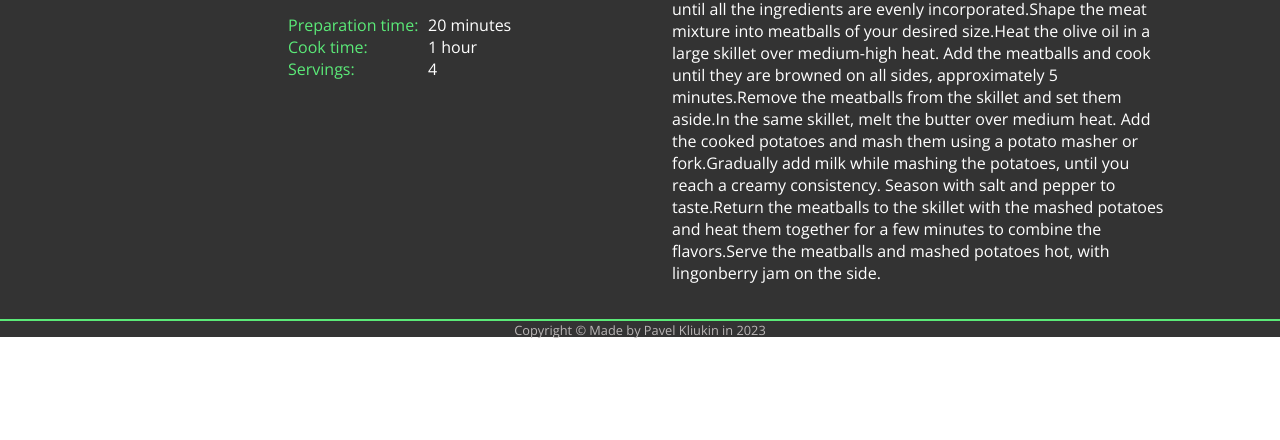
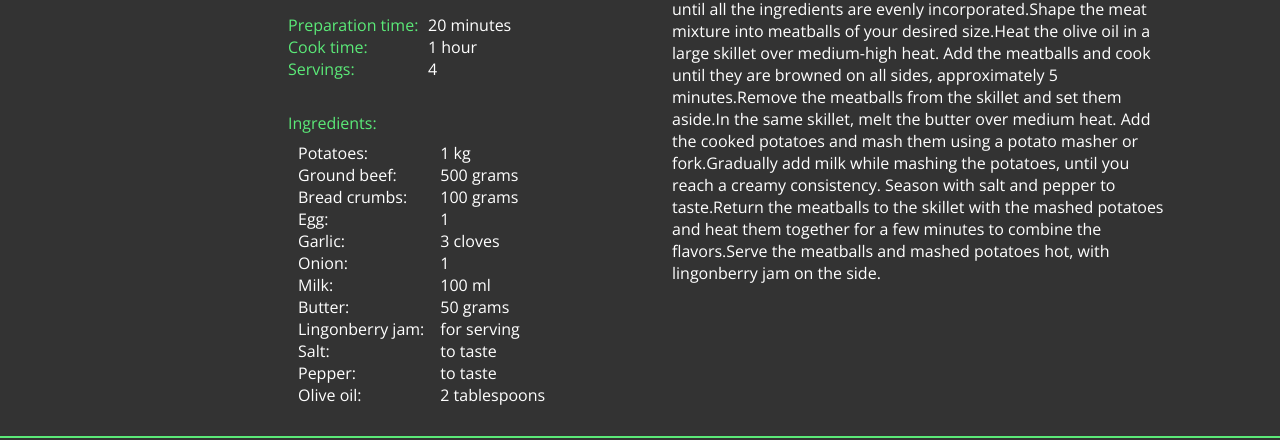
Before and after one commit to Pavel-Kliukin/Recipes_on_react, a React (Create React App) app: page /recipe/1 in a window 1280 px wide. Shown: the part 463-903 px from the top of the page. Before the commit the page ends 802 px from the top, so only its background shows below. Built offline with nearby package versions, Linux system fonts and the light colour scheme; data requests are answered from the project's data file; the HTML template or start-up script is replaced by a standard one.

Commit message:
Ingredients layout done

```diff
--- a/src/pages/Home.css
+++ b/src/pages/Home.css
@@ -4,7 +4,7 @@
   flex-direction: column;
   align-items: center;
   justify-content:flex-start;
-  min-height: 88vh;
+  height: 88vh;
 }
 
 .videoBox {
--- a/src/pages/Recipe.css
+++ b/src/pages/Recipe.css
@@ -35,6 +35,10 @@
   align-items: flex-start;
 }
 
+.leftBlock .ingredBox {
+  margin-top: 2rem;
+}
+
 .recipePage .imgBox {
   border-radius: 5px;
   border-color: rgb(179, 176, 176);
@@ -56,6 +60,9 @@
   display: flex;
   flex-direction: column;
   align-items: flex-start;
+}
+
+.itemTitle {
   color: var(--main-color);
 }
 
@@ -65,9 +72,27 @@
   flex-direction: column;
 }
 
+.recipePage .ingredBox {
+  width: 100%;
+}
+
+.recipePage .ingredBlock {
+  margin-top: 0.5rem;
+  margin-bottom: 2rem;
+  display: flex;
+}
+
+.recipePage .ingredNames {
+  margin-left: 10px;
+}
+.recipePage .ingredQuantities {
+  margin-left: 1rem;
+}
+
 .rightSide {
   width: 500px;
   margin-left: 2rem;
+  margin-bottom: 2rem;
   display: flex;
   flex-direction: column;
 }
--- a/src/pages/Recipe.js
+++ b/src/pages/Recipe.js
@@ -60,6 +60,25 @@ const Recipe = () => {
                 <p className="itemText">{data.servings}</p>
               </div>
             </div>
+            <div className="ingredBox">
+              <p className="itemTitle">Ingredients:</p>
+              <div className="ingredBlock">
+                <div className="ingredNames">
+                  {data.ingredients.map(item => {
+                    return (
+                      <p>{item.name}:</p>
+                    )
+                  })}
+                </div>
+                <div className="ingredQuantities">
+                  {data.ingredients.map(item => {
+                    return (
+                      <p>{item.quantity}</p>
+                    )
+                  })}
+                </div>
+              </div>
+            </div>
           </div>
         </div>
         <div className="rightSide">
--- a/src/pages/Recipes.css
+++ b/src/pages/Recipes.css
@@ -3,7 +3,6 @@
   min-height: 88vh;
   display: flex;
   flex-direction: column;
-  justify-content: center;
   align-items: center;
 }
 
```
